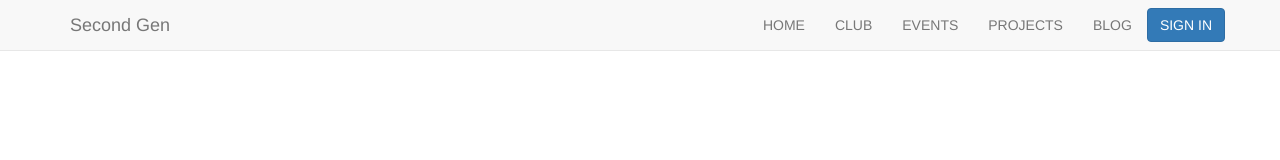
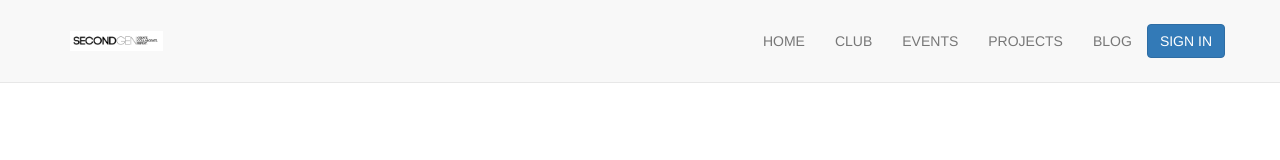
Before and after one commit to bobbyslife/SecondGenOrg.github.io, a website: page index.html in a window 1280 px wide. Drawn offline with nearby package versions, Linux system fonts and the light colour scheme.

Commit message:
Added navbar image (bad formatting) and widened navbar

```diff
--- a/index.html
+++ b/index.html
@@ -33,7 +33,7 @@
 <body>
   <div class="navbar navbar-default navbar-fixed-top">
   	<div class="container">
-  		<a href="#" class="navbar-brand">Second Gen</a>
+  		<a href="#" class="navbar-brand"><img style="max-height: 100%" alt="Brand" src="img/nav_logo.png" /></a>
   		<button class="navbar-toggle" data-toggle="collapse" data-target=".navHeaderCollapse">
   			<span class="icon-bar"></span>
   			<span class="icon-bar"></span>
--- a/sass/styles.scss
+++ b/sass/styles.scss
@@ -1,3 +1,7 @@
 * {
   font-family: 'Helvetica Neue','Arial', sans-serif;
 }
+
+.navbar {
+  padding: 2vh;
+}
```
Also changed, not shown: package.json (added, +22 -0 lines), css/styles.css, img/nav_logo.png (added).
